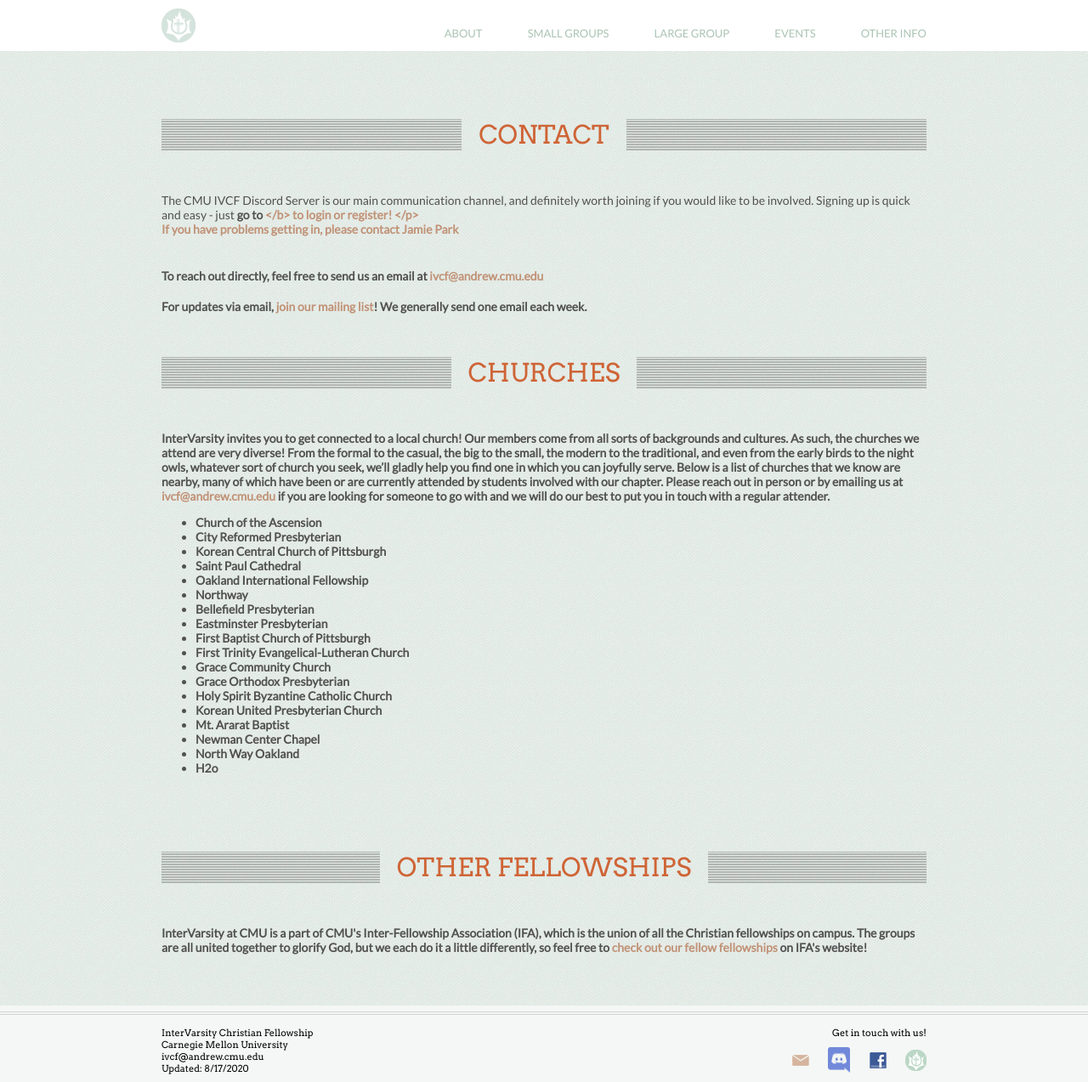
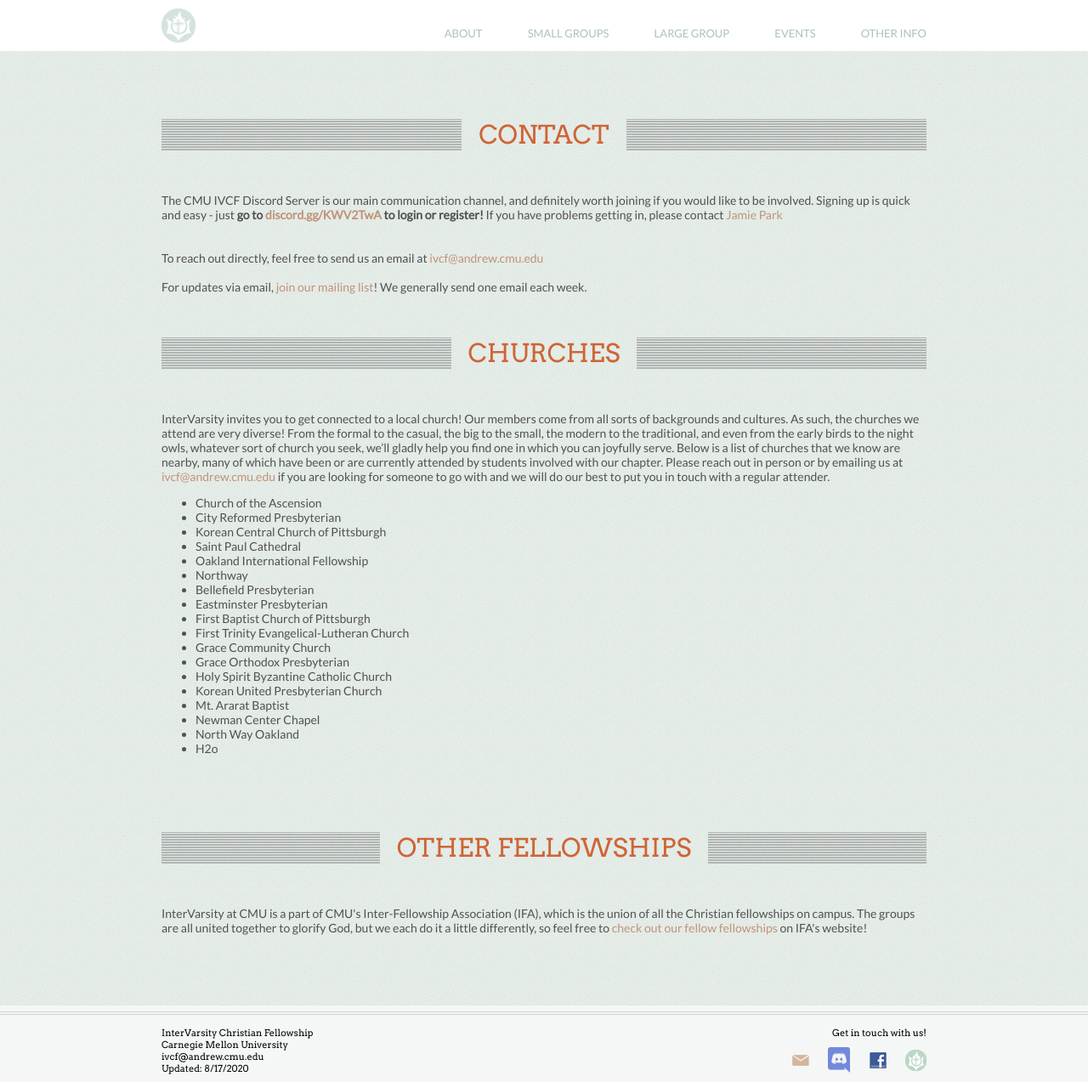
Before and after one commit to ivcf-cmu/ivcf-cmu.github.io, a Jekyll site: the page built from otherinfo.md, in a window 1280 px wide and 1273 px high. Shown: the whole window at 85% size. Built offline with Jekyll 4.4.1, drawn with Linux system fonts in a browser that asks for light colours.

Commit message:
fixed contact discord signup

```diff
--- a/otherinfo.md
+++ b/otherinfo.md
@@ -5,9 +5,7 @@ sectionHeader: Contact
 ---
 
 <p>
-	The CMU IVCF Discord Server is our main communication channel, and definitely worth joining if you would like to be involved. Signing up is quick and easy - just <b>go to <a href="https://discord.gg/KWV2TwA" target="_blank"></b> to login or register!
-</p>
-<p>
+	The CMU IVCF Discord Server is our main communication channel, and definitely worth joining if you would like to be involved. Signing up is quick and easy - just <b>go to <a href="https://discord.gg/KWV2TwA" target="_blank">discord.gg/KWV2TwA</a> to login or register!</b>
 	If you have problems getting in, please contact <a href="mailto:jamiepark@cmu.edu">Jamie Park</a>
 </p>
 <!-- <p>
```
